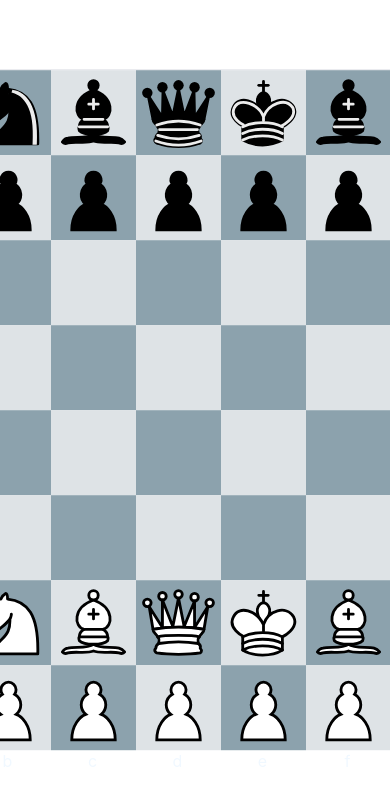
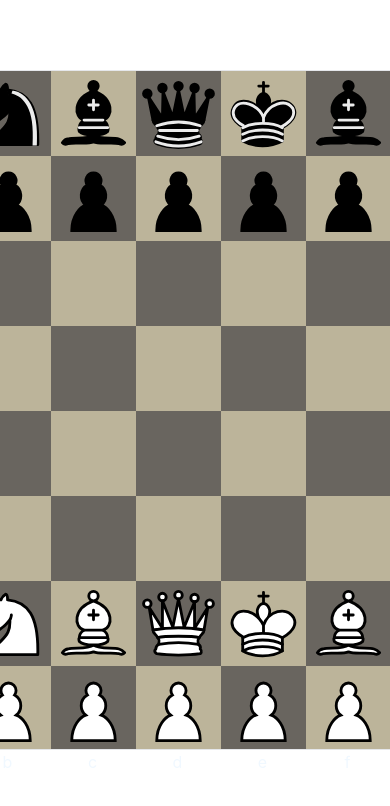
Before and after one commit to AhmedOsman101/vue-chess, a Vue app: page / in a window 390 px wide. Shown: the top 806 px of the page. Built offline with nearby package versions, Linux system fonts and the light colour scheme.

Commit message:
style: update main.css styling
- Improve color scheme
- Add transition effects
- Refactor CSS structure for better readability
- Implement responsive grid for board

```diff
--- a/src/assets/main.css
+++ b/src/assets/main.css
@@ -6,20 +6,25 @@
 
 .black {
   background: #8ca2ad;
+  background: #69655f;
 }
 
 .white {
   background: #dee3e6;
+  background: #bcb49a;
+}
+
+* {
+  transition:
+    color 0.5s,
+    background-color 0.5s,
+    opacity 0.4s;
 }
 
 body {
   min-height: 100dvh;
   color: var(--text);
   background: var(--background);
-  transition:
-    color 0.5s,
-    background-color 0.5s;
-  line-height: 1.6;
   font-family: Inter, "Segoe UI", Roboto, sans-serif;
   font-size: 1rem;
   position: relative;
@@ -32,24 +37,37 @@ body {
   }
 }
 
-/* i {
-  display: flex;
-  place-items: center;
-  place-content: center;
-  width: 32px;
-  height: 32px;
+.board-container {
+  display: grid;
+  grid-template-areas: "ranks board" ". files";
+  grid-template-columns: 50px auto;
+  width: fit-content;
 
-  color: var(--text);
+  .ranks {
+    grid-area: ranks;
+    display: grid;
+    grid-template-rows: repeat(8, 85px);
+    place-items: center;
+    color: aliceblue;
+  }
+
+  .files {
+    grid-area: files;
+    display: grid;
+    grid-template-columns: repeat(8, 85px);
+    place-items: center;
+    color: aliceblue;
+    /* @apply border border-pink-600; */
+  }
 }
 
-@media (min-width: 1024px) {
-  i {
-    top: calc(50% - 25px);
-    left: -26px;
-    position: absolute;
-    border: 1px solid aliceblue;
-    border-radius: 8px;
-    width: 50px;
-    height: 50px;
-  }
-} */
+#board {
+  height: 680px;
+  width: 680px;
+  display: grid;
+  grid-template-columns: repeat(8, 1fr);
+  grid-template-rows: repeat(8, 1fr);
+  place-items: center;
+  grid-area: board;
+  overflow: hidden;
+}
```
